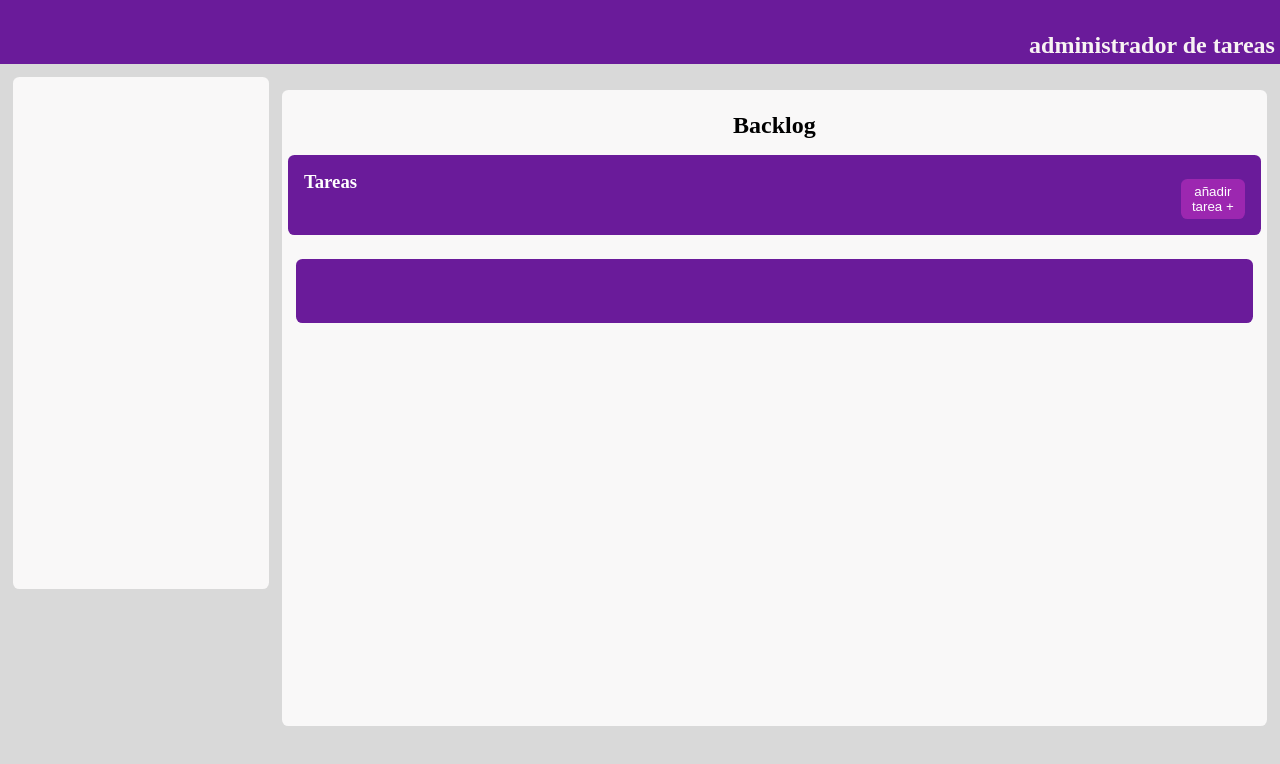
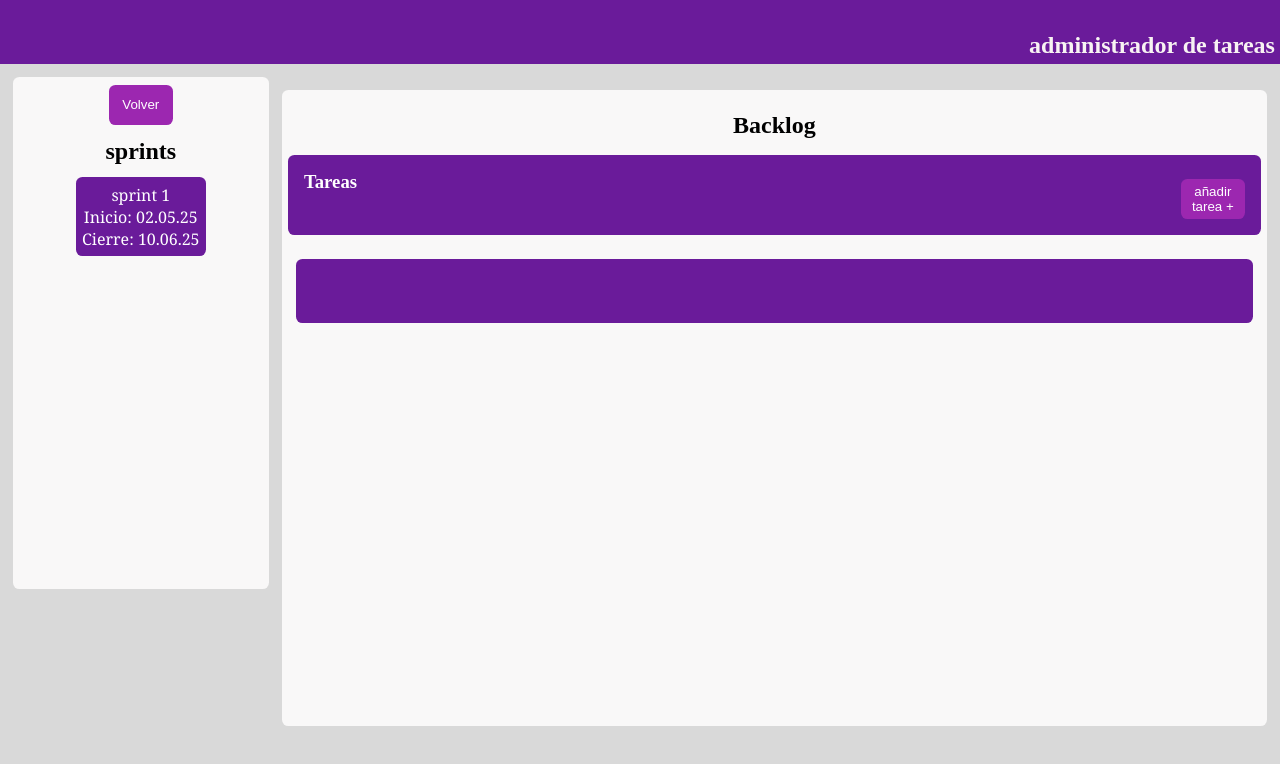
Before and after one commit to matigames765/repoToDoAdvancedMetodologia, a React (Vite) app in the folder todo-advanced/: page / in a window 1280 px wide. Shown: the top 764 px of the page. Built offline with nearby package versions, Linux system fonts and the light colour scheme.

Commit message:
Subiendo columna sprints maquetacion

```diff
--- /dev/null
+++ b/todo-advanced/src/components/ui/CardSprints/CardSprints.module.css
@@ -0,0 +1,14 @@
+.containerCardSprints{
+    background-color: #6A1B9A;
+    padding: 0.5vw;
+    display: flex;
+    flex-direction: column;
+    justify-content: center;
+    align-items: center;
+    border-radius: 0.4rem;
+}
+
+.containerCardSprints p{
+    color: white;
+    font-family: 'Georgia', sans-serif;
+}
--- /dev/null
+++ b/todo-advanced/src/components/ui/CardSprints/CardSprints.tsx
@@ -0,0 +1,11 @@
+import styles from './CardSprints.module.css'
+
+export const CardSprints = () => {
+  return (
+    <div className={styles.containerCardSprints}>
+        <p>sprint 1</p>
+        <p>Inicio: 02.05.25</p>
+        <p>Cierre: 10.06.25</p>
+    </div>
+  )
+}
--- a/todo-advanced/src/components/ui/ColumnSprints/ColumnSprints.module.css
+++ b/todo-advanced/src/components/ui/ColumnSprints/ColumnSprints.module.css
@@ -4,4 +4,26 @@
     background-color: #F9F8F8;
     margin: 1vw;
     border-radius: 0.4rem;
+    display: flex;
+    flex-direction: column;
+    align-items: center;
+    gap: 1vw;
 }
+
+.buttonVolverColumnSprints{
+    margin-top: 0.5rem;
+    background-color: #9C27B0;
+    width: 5vw;
+    height: 5vh;
+    border-radius: 0.4rem;
+    color: white;
+    border: none;
+    transition: background-color 0.7s ease, color 0.7s ease, border 0.7s ease;
+}
+
+.buttonVolverColumnSprints:hover{
+    cursor: pointer;
+    background-color: #F9F8F8;
+    color: black;
+    border: 1px solid black;
+}
--- a/todo-advanced/src/components/ui/ColumnSprints/ColumnSprints.tsx
+++ b/todo-advanced/src/components/ui/ColumnSprints/ColumnSprints.tsx
@@ -1,10 +1,15 @@
+import { CardSprints } from '../CardSprints/CardSprints'
 import styles from './ColumnSprints.module.css'
 
 
 export const ColumnSprints = () => {
   return (
     <div className={styles.containerColumnSprints}>
-
+        <button className={styles.buttonVolverColumnSprints}>
+            Volver
+        </button>
+        <h2>sprints</h2>
+        < CardSprints />
     </div>
   )
 }
--- a/todo-advanced/src/components/ui/HeaderBacklog/HeaderBacklog.module.css
+++ b/todo-advanced/src/components/ui/HeaderBacklog/HeaderBacklog.module.css
@@ -11,5 +11,5 @@
     display: flex;
     flex-direction: column;
     justify-content: flex-end;
-    color: rgb(248, 243, 243)
+    color: rgb(248, 243, 243);
 }
```
